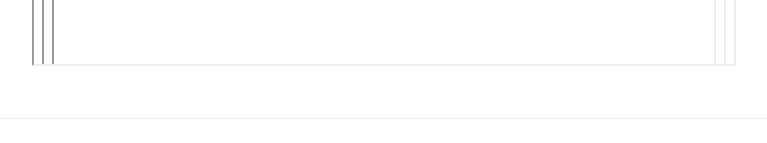
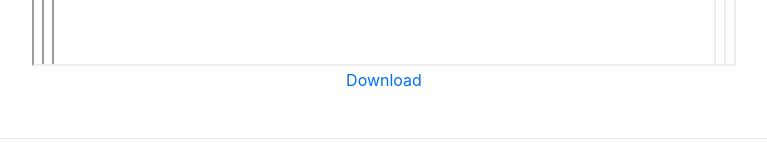
Before and after one commit to natterstefan/react-pdf-i18n-next-example, a Next.js app: page / in a window 1280 px wide. Shown: the part 688-831 px from the top of the page, without its empty margins (256-1023 px from the left). Built offline with nearby package versions, Linux system fonts and the light colour scheme.

Commit message:
feat: added Download PDF button

```diff
--- a/pages/index.tsx
+++ b/pages/index.tsx
@@ -13,7 +13,10 @@ export default function Home() {
     <div className={styles.container}>
       <Head>
         <title>react-pdf with use-intl</title>
-        <meta name="description" content="Generated by create next app" />
+        <meta
+          name="description"
+          content="This is a Next.js app illustrating how to use use-intl to render i18n-ready PDFs with react-pdf.org."
+        />
         <link rel="icon" href="/favicon.ico" />
       </Head>
 
@@ -65,6 +68,13 @@ export default function Home() {
           <iframe
             src={`//${process.env.NEXT_PUBLIC_VERCEL_URL}/api/pdf?locale=${locale}`}
           />
+          <a
+            href={`//${process.env.NEXT_PUBLIC_VERCEL_URL}/api/pdf?locale=${locale}`}
+            target="_blank"
+            rel="noopener noreferrer"
+          >
+            Download
+          </a>
         </div>
       </main>
 
--- a/styles/Home.module.css
+++ b/styles/Home.module.css
@@ -69,6 +69,18 @@
 .pdf {
   height: 100%;
   width: 100%;
+  text-align: center;
+}
+
+.pdf a {
+  color: #0070f3;
+  text-decoration: none;
+}
+
+.pdf a:hover,
+.pdf a:focus,
+.pdf a:active {
+  text-decoration: underline;
 }
 
 .pdf iframe {
```
